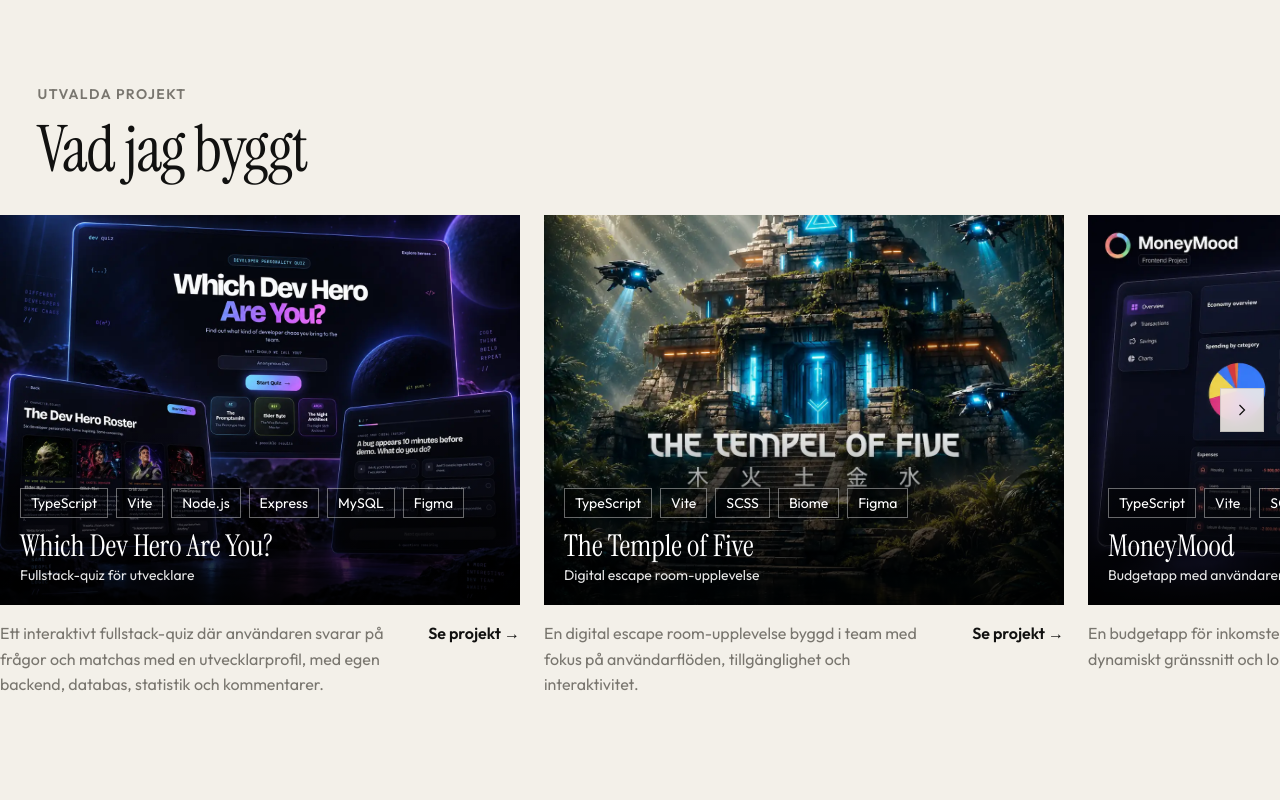
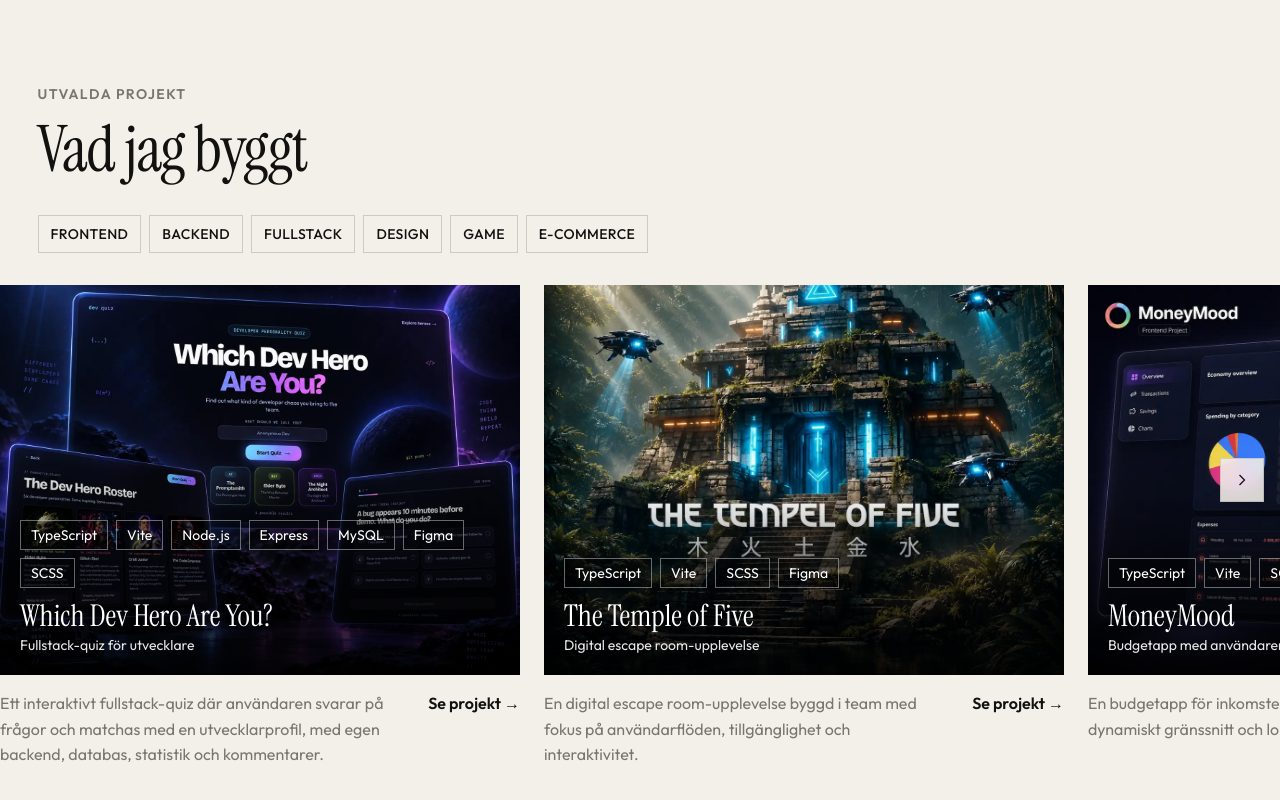
Before and after one commit to AlexJCodes/alexander-johansson-portfolio-react, a React (Vite) app: page / in a window 1280 px wide. Shown: the part 830-1630 px from the top of the page. Built offline with nearby package versions, Linux system fonts and the light colour scheme.

Commit message:
refactor: improve project filter model

```diff
--- a/src/components/ProjectCard.tsx
+++ b/src/components/ProjectCard.tsx
@@ -1,12 +1,12 @@
-import type { Project } from "../data/projects";
+import type { Project, ProjectFilter } from "../data/projects";
 
 type ProjectCardProps = {
   project: Project;
+  matchingFilters: ProjectFilter[];
 };
 
-function ProjectCard({ project }: ProjectCardProps) {
+function ProjectCard({ project, matchingFilters }: ProjectCardProps) {
   const projectUrl = project.liveUrl ?? project.githubUrl;
-
   return (
     <article>
       <div className="relative aspect-4/3 overflow-hidden">
@@ -16,6 +16,22 @@ function ProjectCard({ project }: ProjectCardProps) {
           loading="lazy"
           className="h-full w-full object-cover"
         />
+
+        {matchingFilters.length > 0 && (
+          <ul
+            aria-label="Matchande filter"
+            className="absolute right-4 top-4 z-10 flex list-none flex-wrap justify-end gap-2"
+          >
+            {matchingFilters.map((filter) => (
+              <li
+                key={filter}
+                className="border border-accent bg-background/90 px-2.5 py-1 text-xs font-semibold uppercase tracking-wide text-accent backdrop-blur-sm"
+              >
+                {filter}
+              </li>
+            ))}
+          </ul>
+        )}
 
         <div className="absolute inset-x-0 bottom-0 bg-linear-to-t from-black/90 via-black/55 to-transparent p-5 pt-16 text-white">
           <ul
--- a/src/data/projects.ts
+++ b/src/data/projects.ts
@@ -5,11 +5,25 @@ import sirVectorCover from "../assets/images/projects/sir-vector-project.webp";
 import templeOfFiveCover from "../assets/images/projects/temple-of-five-project.webp";
 import whichDevHeroCover from "../assets/images/projects/which-dev-hero-project.webp";
 
+export type ProjectType = "Design" | "Game" | "E-commerce";
+
+export type ProjectFilter = "Frontend" | "Backend" | "Fullstack" | ProjectType;
+
+export const projectFilters: ProjectFilter[] = [
+  "Frontend",
+  "Backend",
+  "Fullstack",
+  "Design",
+  "Game",
+  "E-commerce",
+];
+
 export type Project = {
   id: string;
   title: string;
   subtitle: string;
   description: string;
+  types?: ProjectType[];
   technologies: string[];
   image: string;
   imageAlt: string;
@@ -24,7 +38,7 @@ export const projects: Project[] = [
     subtitle: "Fullstack-quiz för utvecklare",
     description:
       "Ett interaktivt fullstack-quiz där användaren svarar på frågor och matchas med en utvecklarprofil, med egen backend, databas, statistik och kommentarer.",
-    technologies: ["TypeScript", "Vite", "Node.js", "Express", "MySQL", "Figma"],
+    technologies: ["TypeScript", "Vite", "Node.js", "Express", "MySQL", "Figma", "SCSS"],
     image: whichDevHeroCover,
     imageAlt: "Omslagsbild för Which Dev Hero Are You?",
     githubUrl: "https://github.com/AlexJCodes/which-dev-hero-are-you-api",
@@ -36,7 +50,8 @@ export const projects: Project[] = [
     subtitle: "Digital escape room-upplevelse",
     description:
       "En digital escape room-upplevelse byggd i team med fokus på användarflöden, tillgänglighet och interaktivitet.",
-    technologies: ["TypeScript", "Vite", "SCSS", "Biome", "Figma"],
+    types: ["Game"],
+    technologies: ["TypeScript", "Vite", "SCSS", "Figma"],
     image: templeOfFiveCover,
     imageAlt: "Omslagsbild för The Temple of Five",
     githubUrl: "https://github.com/AlexJCodes/escape-room-game",
@@ -60,6 +75,7 @@ export const projects: Project[] = [
     subtitle: "E-handel från produktval till checkout",
     description:
       "En lekfull webbshop med filtrering, sortering, varukorg och ett komplett checkout-flöde.",
+    types: ["E-commerce"],
     technologies: ["HTML", "SCSS", "JavaScript", "Vite", "Figma"],
     image: donutShopCover,
     imageAlt: "Omslagsbild för G's Donut Shop",
@@ -72,6 +88,7 @@ export const projects: Project[] = [
     subtitle: "Visuellt frontendprojekt",
     description:
       "Ett visuellt frontendprojekt med spelinspirerad identitet med fokus på animation, grafisk form och interaktiva detaljer.",
+    types: ["Design"],
     technologies: ["HTML", "CSS", "JavaScript", "Figma", "GSAP"],
     image: sirVectorCover,
     imageAlt: "Omslagsbild för Sir Vector",
--- a/src/sections/ProjectsSection.tsx
+++ b/src/sections/ProjectsSection.tsx
@@ -1,11 +1,39 @@
 import { useEffect, useRef, useState } from "react";
 import ProjectCard from "../components/ProjectCard";
-import { projects } from "../data/projects";
+import { type Project, type ProjectFilter, projectFilters, projects } from "../data/projects";
+
+const frontendTechnologies = ["HTML", "CSS", "SCSS", "JavaScript", "TypeScript", "React"];
+
+const backendTechnologies = ["Node.js", "Express", "MongoDB", "Mongoose", "MySQL"];
 
 const getScrollBehavior = (): ScrollBehavior => {
   const prefersReducedMotion = window.matchMedia("(prefers-reduced-motion: reduce)").matches;
 
   return prefersReducedMotion ? "auto" : "smooth";
+};
+
+const hasAnyTechnology = (technologies: string[], relevantTechnologies: string[]) => {
+  return technologies.some((technology) => relevantTechnologies.includes(technology));
+};
+
+const projectMatchesFilter = (project: Project, filter: ProjectFilter) => {
+  const hasFrontend = hasAnyTechnology(project.technologies, frontendTechnologies);
+
+  const hasBackend = hasAnyTechnology(project.technologies, backendTechnologies);
+
+  if (filter === "Frontend") {
+    return hasFrontend;
+  }
+
+  if (filter === "Backend") {
+    return hasBackend;
+  }
+
+  if (filter === "Fullstack") {
+    return hasFrontend && hasBackend;
+  }
+
+  return project.types?.includes(filter) ?? false;
 };
 
 function ProjectsSection() {
@@ -14,6 +42,26 @@ function ProjectsSection() {
 
   const [canScrollPrevious, setCanScrollPrevious] = useState(false);
   const [canScrollNext, setCanScrollNext] = useState(false);
+
+  // Project filter state
+  const [selectedFilters, setSelectedFilters] = useState<ProjectFilter[]>([]);
+
+  // Derive visible projects from the active filters
+  const filteredProjects =
+    selectedFilters.length === 0
+      ? projects
+      : projects.filter((project) =>
+          selectedFilters.some((filter) => projectMatchesFilter(project, filter)),
+        );
+
+  // Add or remove a filter from the active filters
+  const toggleFilter = (filter: ProjectFilter) => {
+    setSelectedFilters((currentFilters) =>
+      currentFilters.includes(filter)
+        ? currentFilters.filter((item) => item !== filter)
+        : [...currentFilters, filter],
+    );
+  };
 
   // Keep carousel controls in sync with the current scroll position
   useEffect(() => {
@@ -60,7 +108,6 @@ function ProjectsSection() {
 
     const trackStyles = getComputedStyle(track);
     const gap = Number.parseFloat(trackStyles.columnGap) || 0;
-
     const scrollDistance = projectItem.offsetWidth + gap;
 
     track.scrollBy({
@@ -91,6 +138,41 @@ function ProjectsSection() {
         </div>
       </div>
 
+      {/* Project filters */}
+      <div className="mx-auto mb-8 w-[calc(100%-2*var(--page-padding))] max-w-content">
+        <div className="flex flex-wrap gap-2">
+          {projectFilters.map((filter) => {
+            const isSelected = selectedFilters.includes(filter);
+
+            return (
+              <button
+                key={filter}
+                type="button"
+                aria-pressed={isSelected}
+                onClick={() => toggleFilter(filter)}
+                className={`cursor-pointer border px-3 py-2 text-sm font-medium uppercase tracking-wide transition-colors ${
+                  isSelected
+                    ? "border-accent bg-accent text-background"
+                    : "border-border text-foreground hover:border-foreground"
+                }`}
+              >
+                {filter}
+              </button>
+            );
+          })}
+
+          {selectedFilters.length > 0 && (
+            <button
+              type="button"
+              onClick={() => setSelectedFilters([])}
+              className="cursor-pointer px-3 py-2 text-sm font-medium text-muted transition-colors hover:text-foreground"
+            >
+              Rensa filter
+            </button>
+          )}
+        </div>
+      </div>
+
       {/* Horizontally scrollable project carousel */}
       <div className="relative [--project-card-width:31.25rem] xl:[--project-card-width:32.5rem]">
         <ul
@@ -104,13 +186,30 @@ function ProjectsSection() {
               "max(var(--page-padding), calc((100% - var(--container-content)) / 2))",
           }}
         >
+          {filteredProjects.map((project) => {
+            const matchingFilters = selectedFilters.filter((filter) =>
+              projectMatchesFilter(project, filter),
+            );
+
+            return (
+              <li
+                key={project.id}
+                data-project-item
+                className="w-[82vw] shrink-0 snap-start sm:w-[56vw] lg:w-125 xl:w-130"
+              >
+                <ProjectCard project={project} matchingFilters={matchingFilters} />
+              </li>
+            );
+          })}
+        </ul>
+
         {/* Carousel controls */}
         <button
           type="button"
           aria-label="Föregående projekt"
           disabled={!canScrollPrevious}
           onClick={() => scrollProjects("previous")}
-            className="absolute left-(--page-padding) top-[calc(var(--project-card-width)*0.375)] z-10 hidden size-11 -translate-x-1/2 -translate-y-1/2 place-items-center border border-[rgba(17,17,16,0.12)] bg-[rgba(243,240,233,0.88)] text-[#111110] backdrop-blur-sm transition-[border-color,opacity] hover:border-[rgba(17,17,16,0.30)] disabled:pointer-events-none disabled:opacity-0 lg:grid cursor-pointer"
+          className="absolute left-(--page-padding) top-[calc(var(--project-card-width)*0.375)] z-10 hidden size-11 -translate-x-1/2 -translate-y-1/2 cursor-pointer place-items-center border border-[rgba(17,17,16,0.12)] bg-[rgba(243,240,233,0.88)] text-[#111110] backdrop-blur-sm transition-[border-color,opacity] hover:border-[rgba(17,17,16,0.30)] disabled:pointer-events-none disabled:opacity-0 lg:grid"
         >
           <svg
             width="20"
@@ -130,7 +229,7 @@ function ProjectsSection() {
           aria-label="Nästa projekt"
           disabled={!canScrollNext}
           onClick={() => scrollProjects("next")}
-            className="absolute right-(--page-padding) top-[calc(var(--project-card-width)*0.375)] z-10 hidden size-11 translate-x-1/2 -translate-y-1/2 place-items-center border border-[rgba(17,17,16,0.12)] bg-[rgba(243,240,233,0.88)] text-[#111110] backdrop-blur-sm transition-[border-color,opacity] hover:border-[rgba(17,17,16,0.30)] disabled:pointer-events-none disabled:opacity-0 lg:grid cursor-pointer"
+          className="absolute right-(--page-padding) top-[calc(var(--project-card-width)*0.375)] z-10 hidden size-11 translate-x-1/2 -translate-y-1/2 cursor-pointer place-items-center border border-[rgba(17,17,16,0.12)] bg-[rgba(243,240,233,0.88)] text-[#111110] backdrop-blur-sm transition-[border-color,opacity] hover:border-[rgba(17,17,16,0.30)] disabled:pointer-events-none disabled:opacity-0 lg:grid"
         >
           <svg
             width="20"
@@ -144,17 +243,6 @@ function ProjectsSection() {
             <path d="m9 18 6-6-6-6" />
           </svg>
         </button>
-
-          {projects.map((project) => (
-            <li
-              key={project.id}
-              data-project-item
-              className="w-[82vw] shrink-0 snap-start sm:w-[56vw] lg:w-125 xl:w-130"
-            >
-              <ProjectCard project={project} />
-            </li>
-          ))}
-        </ul>
       </div>
     </section>
   );
```
Also changed, not shown: 1 other file (tests, documents, lock files or other folders). Lines whose indentation alone changed are shown as unchanged.
